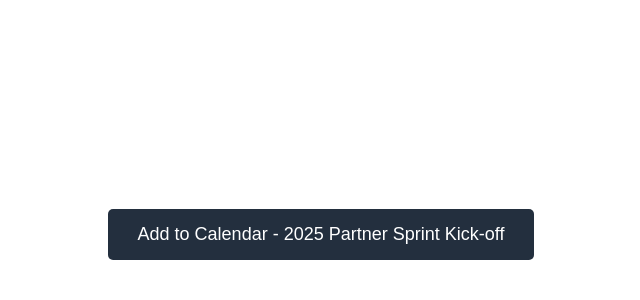
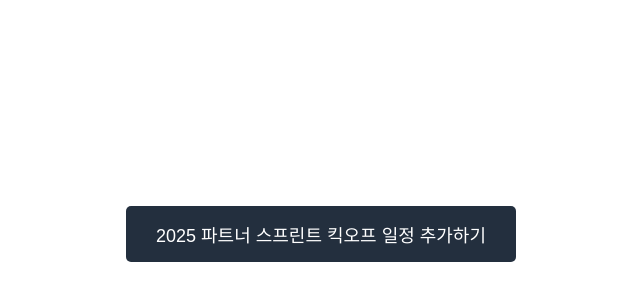
Before and after one commit to Janeeffect/calander-partnersprint, a plain HTML site: page index.html in a window 1280 px wide. Shown: the part 166-466 px from the top of the page, without its empty margins (319-959 px from the left). Drawn offline with Linux system fonts and the light colour scheme.

Commit message:
Update index.html

```diff
--- a/index.html
+++ b/index.html
@@ -28,7 +28,7 @@
 </head>
 <body>
     <a href="test-calander.ics" class="button" download>
-        Add to Calendar - 2025 Partner Sprint Kick-off
+        2025 파트너 스프린트 킥오프 일정 추가하기
     </a>
 </body>
 </html>
```
